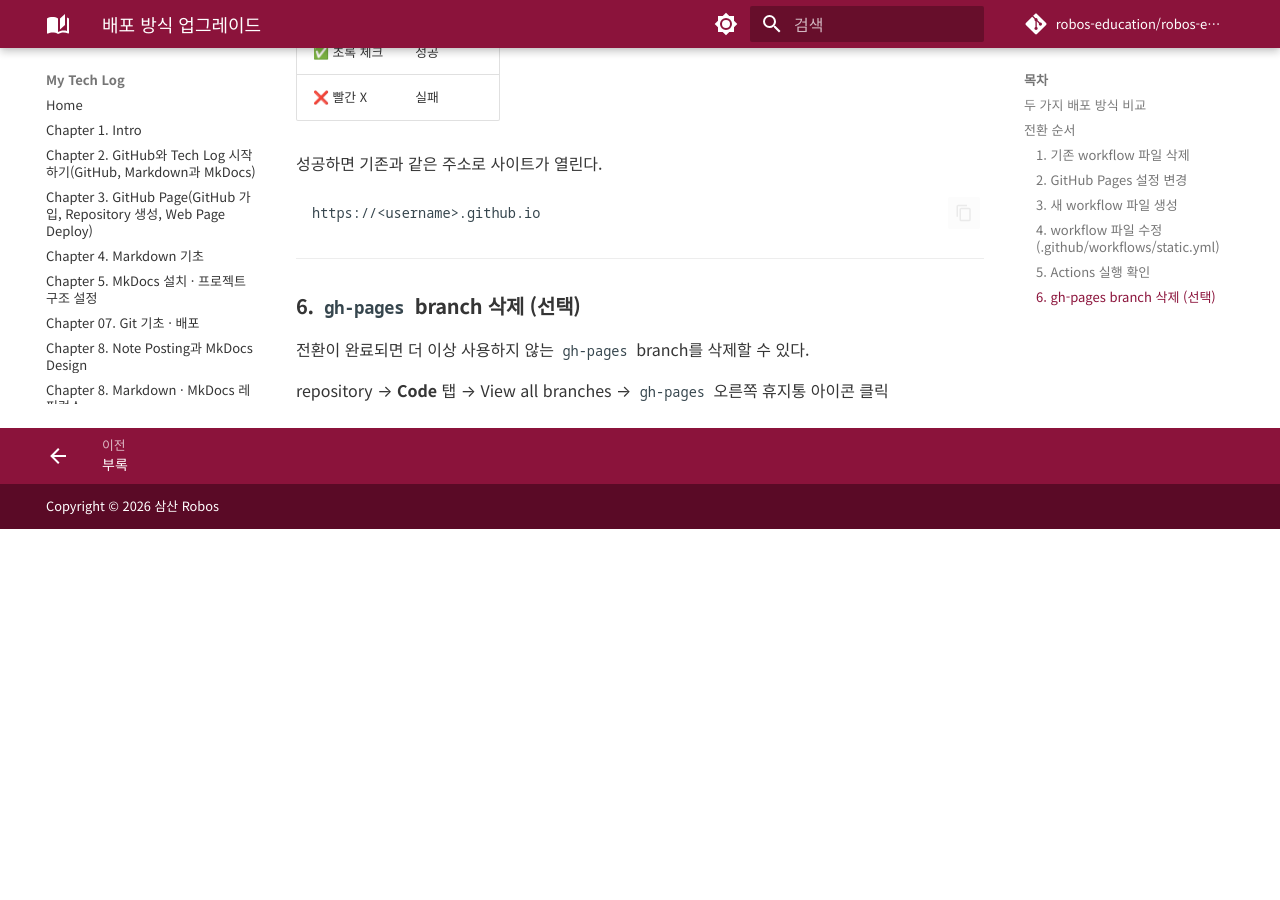
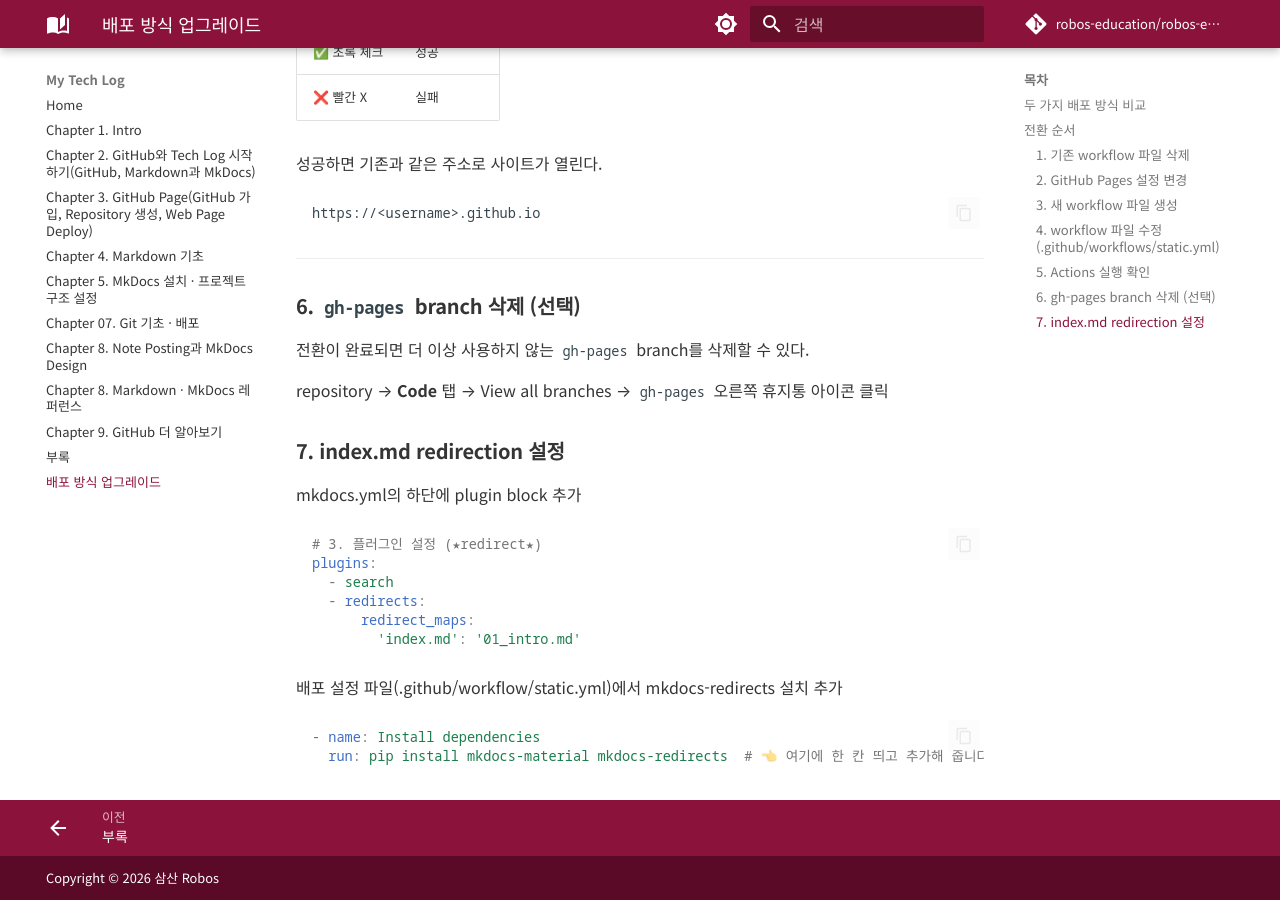
Before and after one commit to robos-education/robos-education.github.io, an MkDocs documentation site: the page built from docs/11_whats-news_01.md, in a window 1280 px wide and 900 px high, scrolled down 2701 px. Built offline with MkDocs 1.6.1 and Material for MkDocs 9.7.7, drawn with Linux system fonts in a browser that asks for light colours; comment, search, counter and statistics services are not loaded; before the commit the page ends 3230 px from its top, so only the background shows below that; some of the changed text lies outside the part shown.

Commit message:
static.yml 배포 설정에 redirects 설치 추가

````diff
--- a/docs/11_whats-news_01.md
+++ b/docs/11_whats-news_01.md
@@ -82,7 +82,7 @@ jobs:
 
       # 2. MkDocs 및 테마 의존성을 설치합니다.
       - name: Install dependencies
-        run: pip install mkdocs-material
+        run: pip install mkdocs-material mkdocs-redirects
 
       # 3. 마크다운 문서를 HTML 웹사이트로 빌드합니다. (site 폴더 생성)
       - name: Build with MkDocs
@@ -131,3 +131,26 @@ https://<username>.github.io
 전환이 완료되면 더 이상 사용하지 않는 `gh-pages` branch를 삭제할 수 있다.
 
 repository → **Code** 탭 → View all branches → `gh-pages` 오른쪽 휴지통 아이콘 클릭
+
+
+### 7. index.md redirection 설정
+
+mkdocs.yml의 하단에 plugin block 추가
+
+```yml
+
+# 3. 플러그인 설정 (★redirect★)
+plugins:
+  - search
+  - redirects:
+      redirect_maps:
+        'index.md': '01_intro.md'
+```
+배포 설정 파일(.github/workflow/static.yml)에서 mkdocs-redirects 설치 추가
+
+```yml
+
+- name: Install dependencies
+  run: pip install mkdocs-material mkdocs-redirects  # 👈 여기에 한 칸 띄고 추가해 줍니다!
+
+```
````
